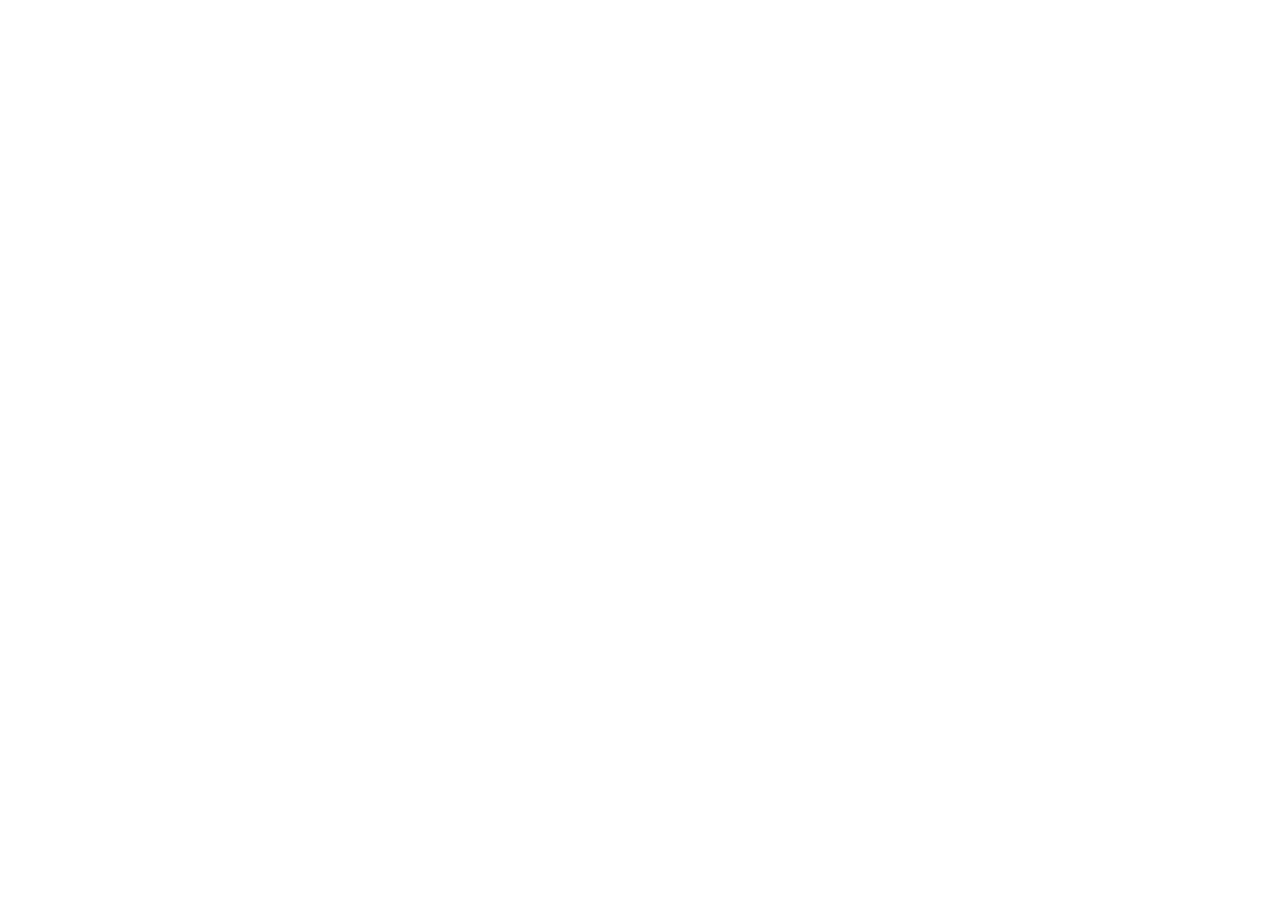
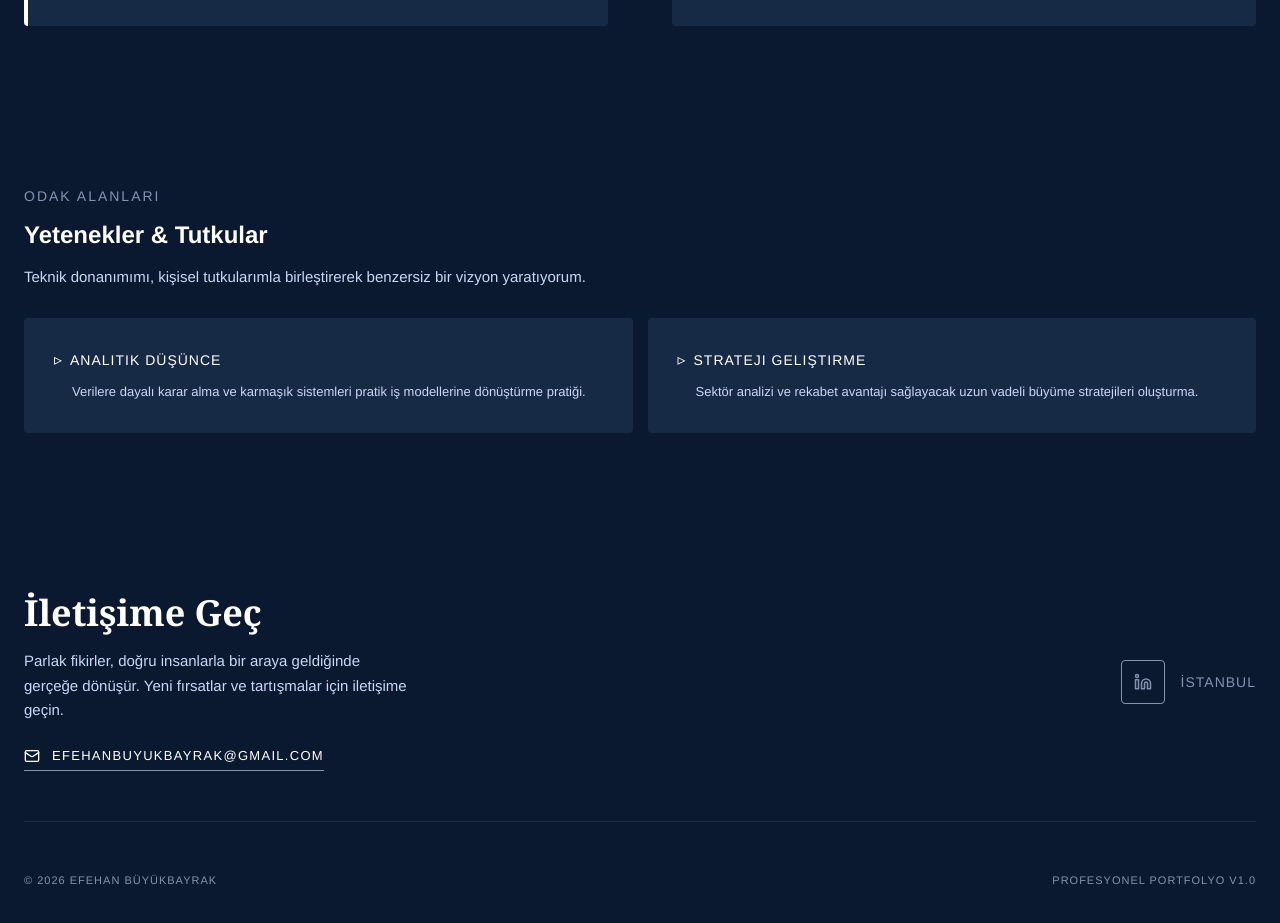
Before and after one commit to efehanbuyukbayrak/portfolyo, a React (Vite) app: page / in a window 1280 px wide. Shown: the part 1057-1980 px from the top of the page. Built offline with nearby package versions, Linux system fonts and the light colour scheme.

Commit message:
restore global theme

```diff
--- a/src/index.css
+++ b/src/index.css
@@ -1 +1,31 @@
 @import "tailwindcss";
+
+@theme {
+  --font-sans: "Helvetica Neue", Arial, sans-serif;
+  --font-serif: "Georgia", serif;
+  --color-navy: #0A192F;
+  --color-charcoal: #172A45;
+  --color-light-gray: #CCD6F6;
+  --color-white: #FFFFFF;
+  --color-accent: #64FFDA;
+  --color-muted: #8892B0;
+}
+
+* {
+  box-sizing: border-box;
+}
+
+html {
+  scroll-behavior: smooth;
+}
+
+body {
+  font-family: var(--font-sans);
+  color: var(--color-white);
+  background-color: var(--color-navy);
+}
+
+#root {
+  min-height: 100vh;
+  background-color: var(--color-navy);
+}
```
Also changed, not shown: 4 other files (tests, documents, lock files or other folders).
